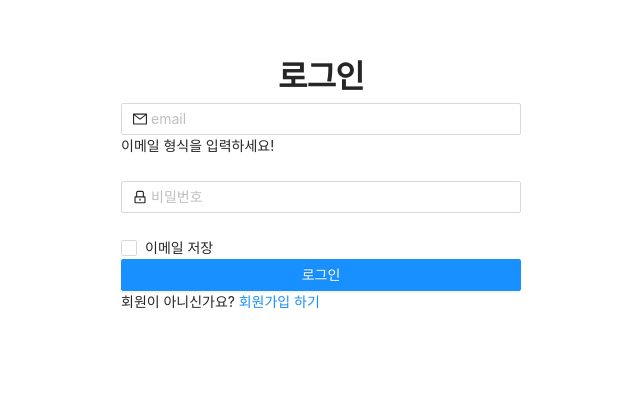
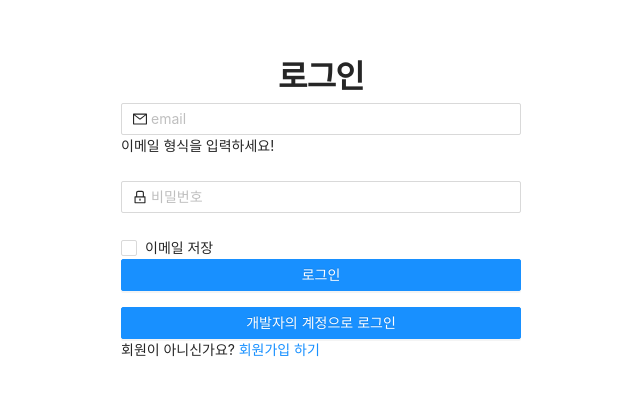
Before and after one commit to lexky82/MyDiary, a React (Create React App) app in the folder client/: page /login in a window 1280 px wide. Shown: the part 106-502 px from the top of the page, without its empty margins (319-959 px from the left). Built offline with nearby package versions, Linux system fonts and the light colour scheme; no server answers.

Commit message:
feat: 개발자의 계정으로 로그인할 수 있도록 추가

```diff
--- a/client/src/pages/LogIn/index.tsx
+++ b/client/src/pages/LogIn/index.tsx
@@ -56,6 +56,11 @@ const LogIn = ({ history }: props) => {
   const onChangePassword = useCallback((e) => {
     setPassword(e.target.value);
   }, []);
+
+  const developerAccount = () => {
+    setEmail('lexky82@gmail.com');
+    setPassword('574269zx');
+  }
 
   const onSubmit = useCallback(
     (e) => {
@@ -126,6 +131,10 @@ const LogIn = ({ history }: props) => {
         <Button type="primary" style={{ minWidth: "100%" }} onClick={onSubmit}>
           로그인
         </Button>
+
+        <Button type="primary" style={{ minWidth: "100%", marginTop:'1rem' }} onClick={developerAccount}>
+          개발자의 계정으로 로그인
+        </Button>
       </Form>
       <div>
         회원이 아니신가요?&nbsp;
```
